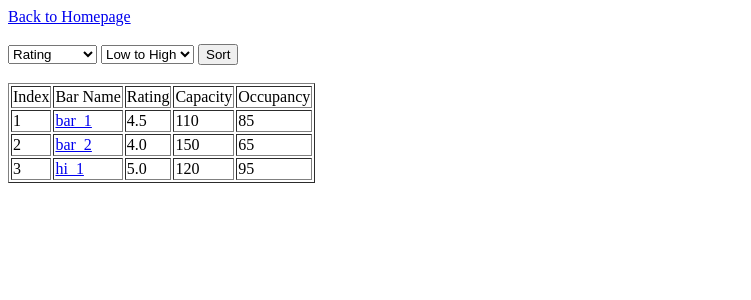
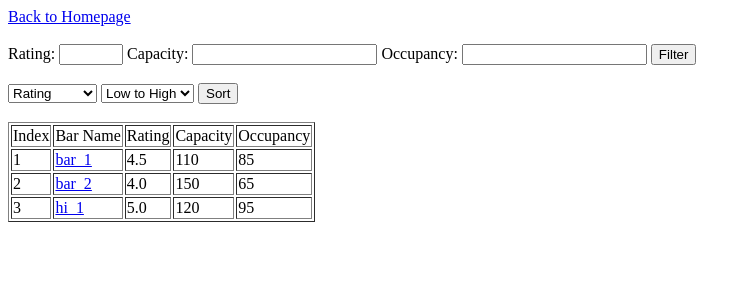
Before and after one commit to Software-Engineering-567/SE_minor, a Django app: template YH15/templates/YH15/search.html in a window 1280 px wide. Shown: the top 300 px of the page, without its empty margins (0-751 px from the left). Run offline with Django 3.2, Linux system fonts and the light colour scheme; the template is opened without the code that fills it: values that come from a table or form of the project are taken from there, others are empty; data comes from the database, SQL or seed files in the repository.

Commit message:
Sprint2 -v4: bugs fixed and comments added

```diff
--- a/YH15/templates/YH15/search.html
+++ b/YH15/templates/YH15/search.html
@@ -8,6 +8,19 @@
 <a class="btn btn-primary" href="/YH15/">Back to Homepage</a>
 <br>
 <br>
+
+<form action="{% url 'filter' %}" method="GET">
+    {%  csrf_token %}
+    Rating:
+    <input name="rating" type="number" min="0" max="5" step="0.5">
+    Capacity:
+    <input name="capacity" type="number" min="0" step="10">
+    Occupancy:
+    <input name="occupancy" type="number" min="0" step="10">
+    <input type="submit" value="Filter">
+</form>
+<br>
+
 <form method="GET" action="{% url 'sort' %}">
     {% csrf_token %}
         <select name="sort_type">
```
Also changed, not shown: YH15/views.py (+37 -10 lines).
